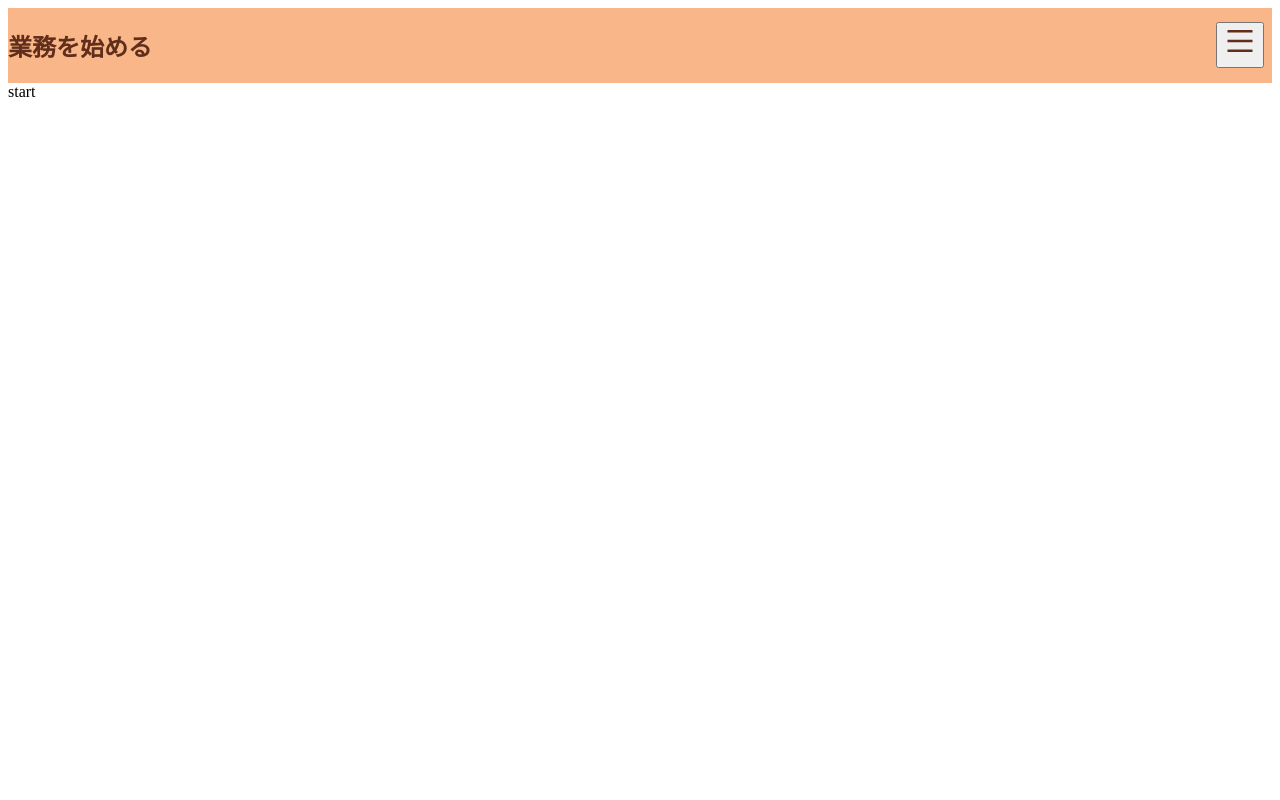
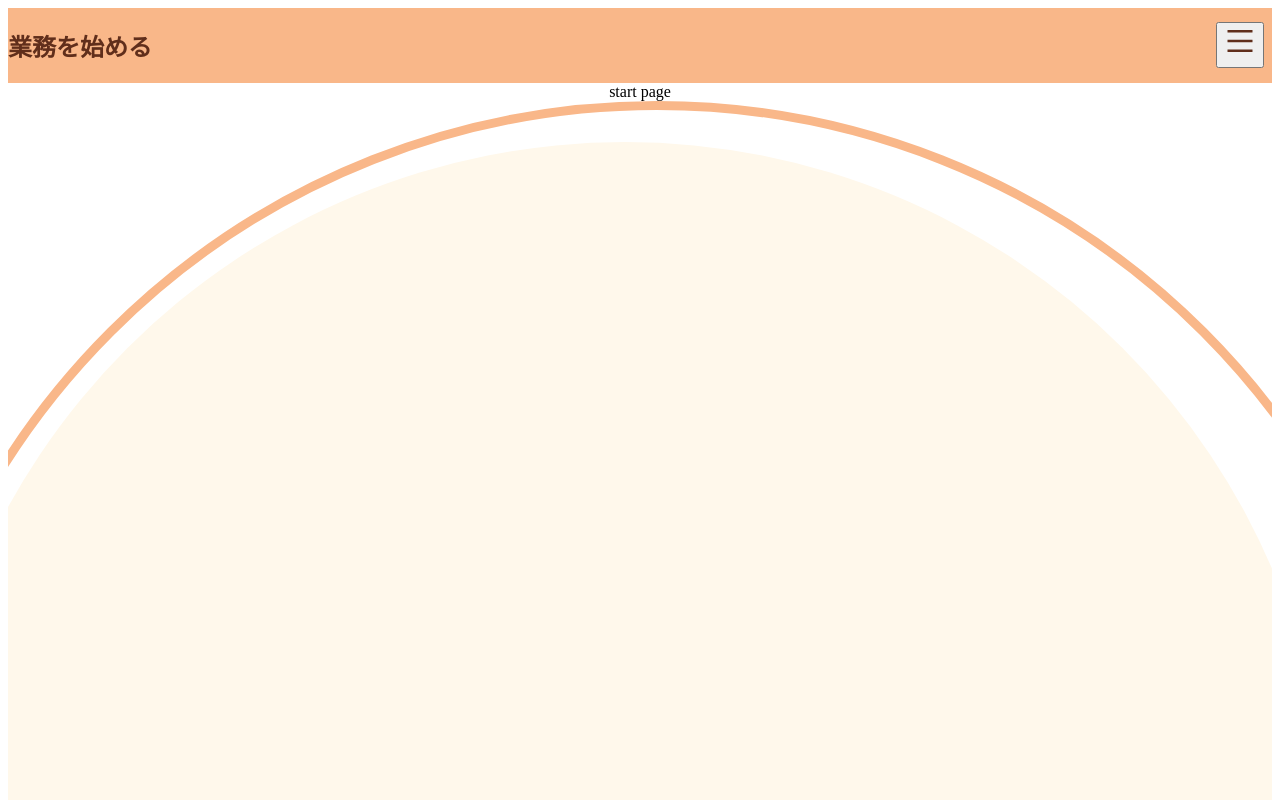
Before and after one commit to kajiLabTeam/dx-waiting-time, a Next.js app in the folder frontend/: page /startPage in a window 1280 px wide. Shown: the top 800 px of the page. Built offline with nearby package versions, Linux system fonts and the light colour scheme.

Commit message:
Add Button and Circle components, update login, start, end, and QR pages

```diff
--- /dev/null
+++ b/frontend/src/components/layout/Button.tsx
@@ -0,0 +1,32 @@
+import React from "react";
+import styled from "styled-components";
+import { theme } from "../../utils/theme";
+
+type Props = {
+    message: string;
+};
+
+const ButtonContainer = styled.button`
+    display: block;
+    width: 75%;
+    background-color: ${theme.colors.honey};
+    border: 0.2rem solid ${theme.colors.brown};
+    border-radius: 2rem;
+    padding: 0.2rem 0;
+    margin: 10% auto;
+`;
+
+const Text = styled.p`
+    font-size: 1.8rem;
+    color: ${theme.colors.brown};
+`;
+
+const Button = ({ message }: Props) => {
+    return (
+        <ButtonContainer>
+            <Text>{message}</Text>
+        </ButtonContainer>
+    );
+};
+
+export default Button;
--- /dev/null
+++ b/frontend/src/components/layout/Cricle.tsx
@@ -0,0 +1,78 @@
+import React from "react";
+import { FaBell } from "react-icons/fa";
+import styled from "styled-components";
+import { theme } from "../../utils/theme";
+
+type Props = {
+    message: number | string;
+};
+
+const CircleContainer = styled.div`
+    text-align: center;
+    overflow-x: hidden;
+    width: 120vw;
+    height: 120vw;
+    transform: translateX(-10vw);
+    background-color: white;
+    border: 0.6rem solid ${theme.colors.orenge};
+    border-radius: 50%;
+`;
+
+const InCircle = styled.div`
+    display: flex;
+    justify-content: center;
+    align-items: center;
+    flex-direction: column;
+    width: 110vw;
+    height: 110vw;
+    margin: 2.5vw;
+    background-color: ${theme.colors.cream};
+    border-radius: 50%;
+`;
+
+const Bell = styled.div`
+    display: block;
+    font-size: 18rem;
+    line-height: 0;
+    transform: translateY(0rem);
+    color: ${theme.colors.brown};
+`;
+
+const BellText = styled.p`
+    display: block;
+    font-size: 3rem;
+    color: ${theme.colors.brown};
+`;
+
+const Number = styled.p`
+    font-size: 12rem;
+    color: ${theme.colors.brown};
+`;
+
+const Text = styled.p`
+    font-size: 6rem;
+    color: ${theme.colors.brown};
+`;
+
+const Circle = ({ message }: Props) => {
+    const appName = "簡単行列整理くん";
+    if (message === "Call") {
+        return (
+            <CircleContainer>
+                <InCircle>
+                    <Bell>
+                        <FaBell />
+                    </Bell>
+                    <BellText>呼び出し</BellText>
+                </InCircle>
+            </CircleContainer>
+        );
+    }
+    return (
+        <CircleContainer>
+            <InCircle>{typeof message === "number" ? <Number>{message}</Number> : <Text>{appName}</Text>}</InCircle>
+        </CircleContainer>
+    );
+};
+
+export default Circle;
--- a/frontend/src/pages/startPage.tsx
+++ b/frontend/src/pages/startPage.tsx
@@ -1,7 +1,22 @@
 import { FC } from "react";
+import styled from "styled-components";
+import Button from "../components/layout/Button";
+import Cricle from "../components/layout/Cricle";
+
+const StartPageContainer = styled.div`
+    text-align: center;
+    overflow: hidden;
+`;
 
 const StartPage: FC = () => {
-  return <div>start</div>;
+    return (
+        <StartPageContainer>
+            <div>start page</div>
+            <Cricle message={"appName"} />
+            <div>日付</div>
+            <Button message={"営業開始"} />
+        </StartPageContainer>
+    );
 };
 
 export default StartPage;
```
Also changed, not shown: frontend/src/pages/callPage.tsx (+20 -5 lines), frontend/src/pages/endPage.tsx (+11 -1 lines), frontend/src/pages/loginPage.tsx (+25 -1 lines), frontend/src/pages/qrPage.tsx (+8 -3 lines).
